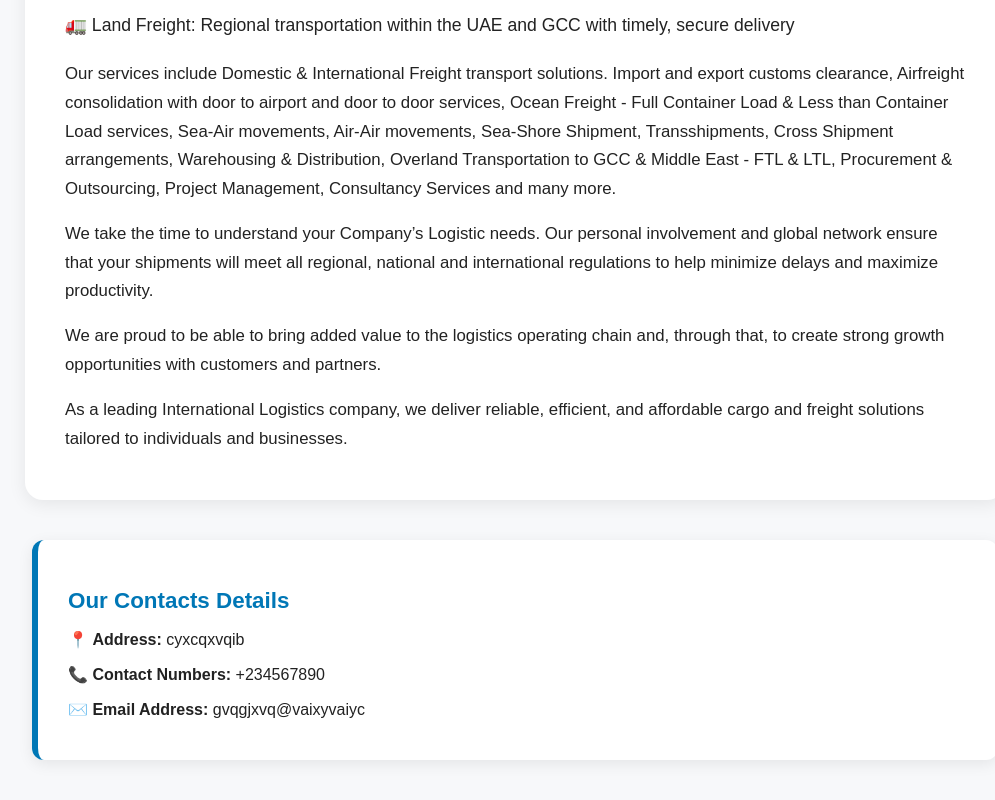
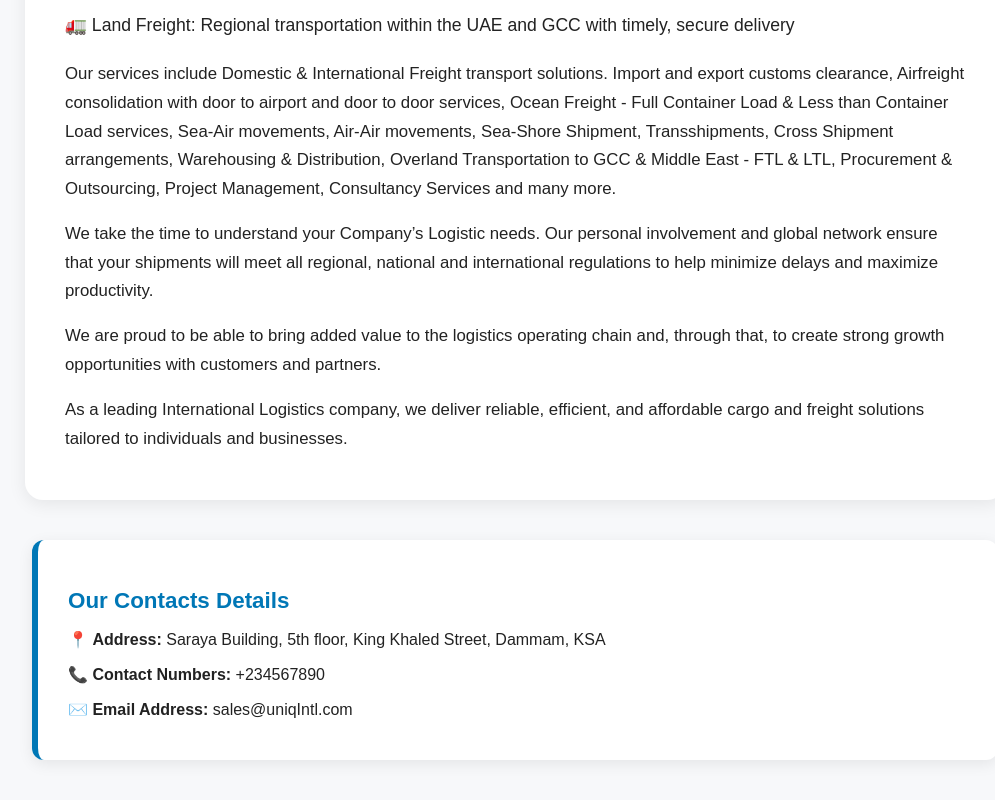
Before and after one commit to MedlynJacob/LogisticsWebsite, a React (Vite) app: page /about in a window 1280 px wide. Shown: the part 796-1596 px from the top of the page, without its empty margins (125-1120 px from the left). Built offline with nearby package versions, Linux system fonts and the light colour scheme.

Commit message:
Updated contact

```diff
--- a/src/pages/About.jsx
+++ b/src/pages/About.jsx
@@ -54,9 +54,9 @@ export default function AboutUs() {
       <div className="about-contact-box">
         <h3>Our Contacts Details</h3>
 
-        <p>📍 <strong>Address:</strong> cyxcqxvqib</p>
+        <p>📍 <strong>Address:</strong> Saraya Building, 5th floor, King Khaled Street, Dammam, KSA</p>
         <p>📞 <strong>Contact Numbers:</strong> +234567890</p>
-        <p>✉️ <strong>Email Address:</strong> gvqgjxvq@vaixyvaiyc</p>
+        <p>✉️ <strong>Email Address:</strong> sales@uniqIntl.com</p>
       </div>
     </div>
   );
```
